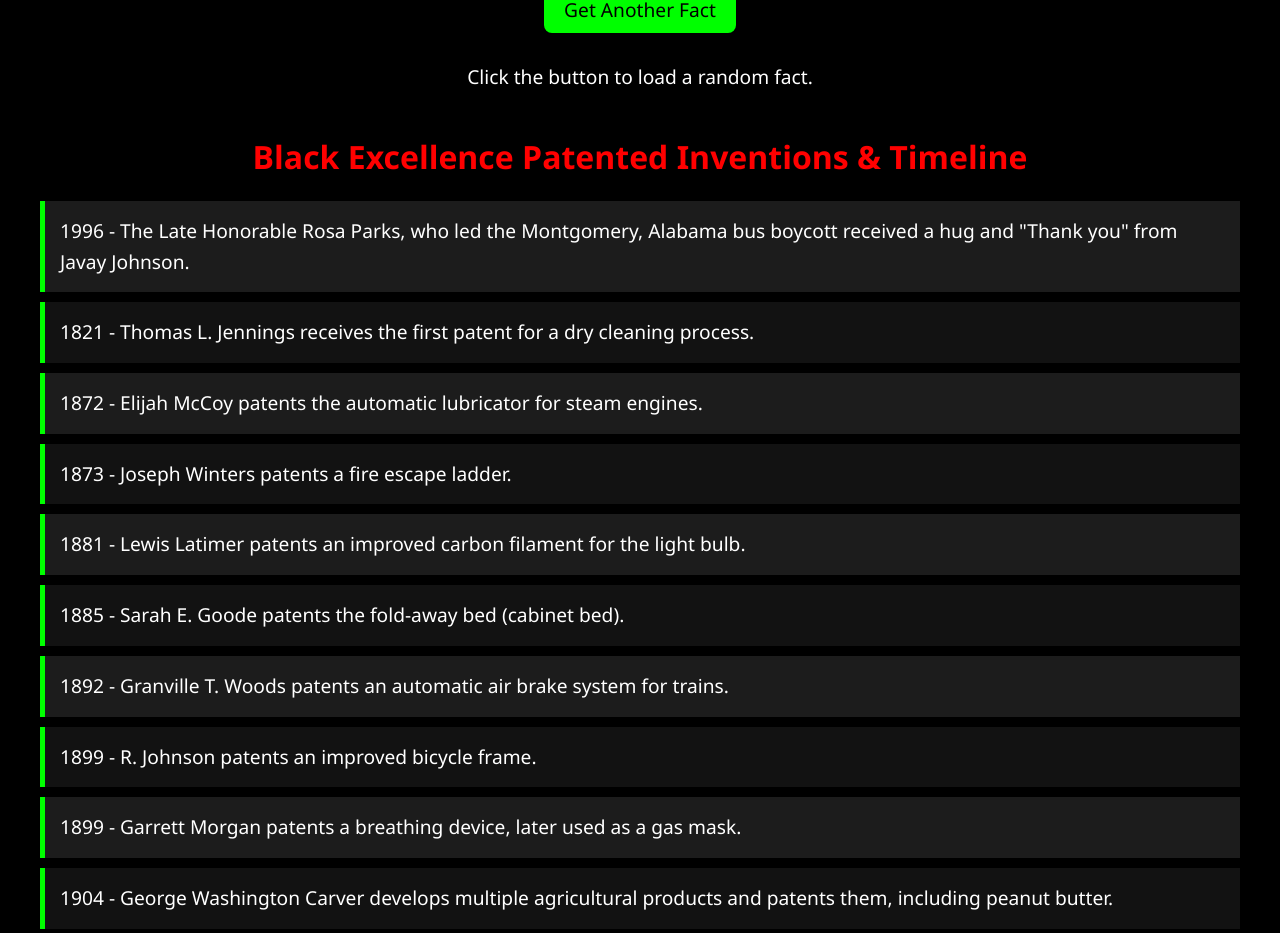
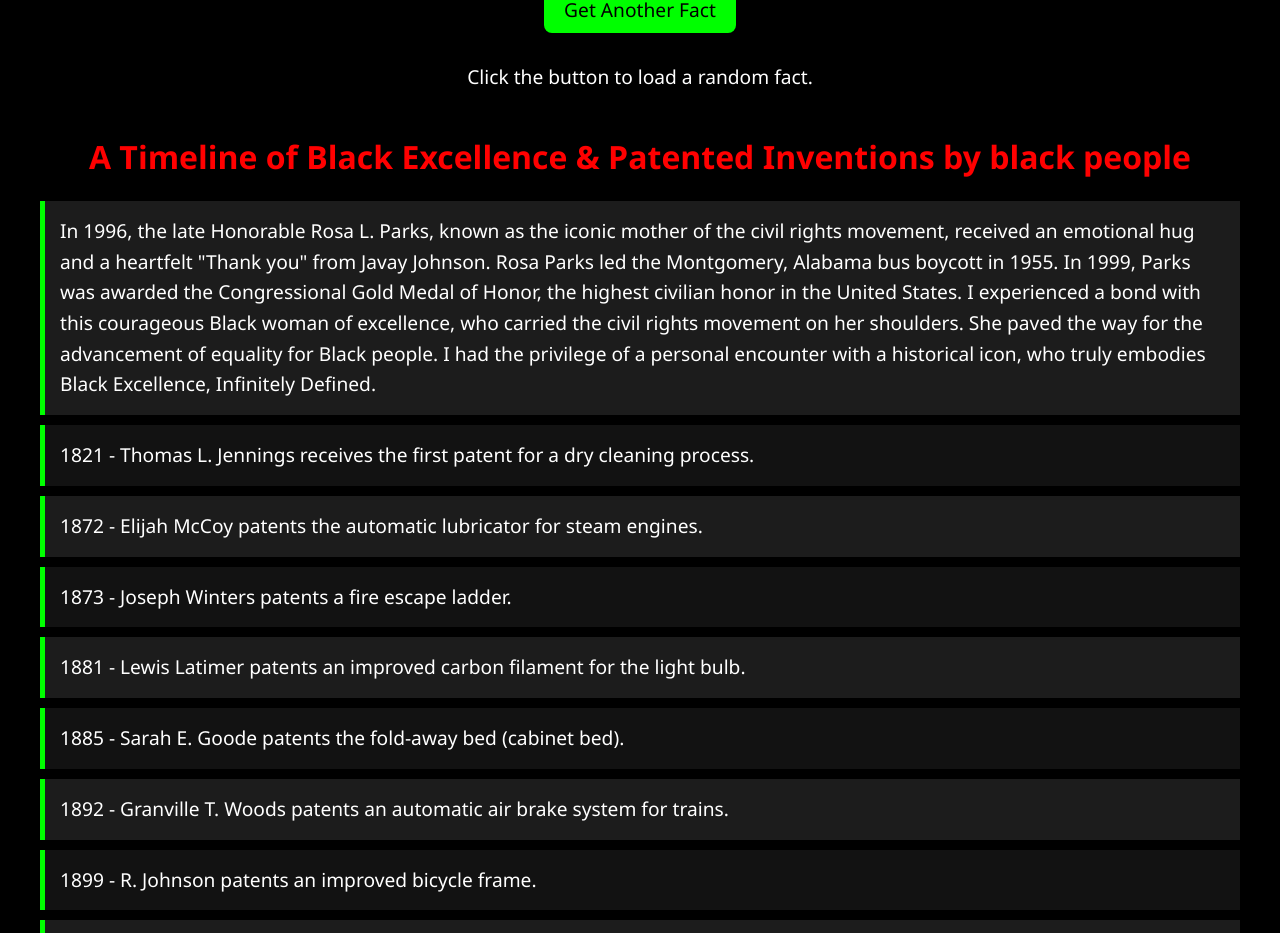
Before and after one commit to JavayJohnson/SBA320-BlackExcellenceDefined, a React (Vite) app in the folder SBA 320 -Black Excellence Defined/: page / in a window 1280 px wide. Shown: the part 840-1773 px from the top of the page. Built offline with nearby package versions, Linux system fonts and the light colour scheme; the HTML template or start-up script is replaced by a standard one.

Commit message:
9th commit

```diff
--- a/SBA 320 -Black Excellence Defined/src/components/Timeline.jsx
+++ b/SBA 320 -Black Excellence Defined/src/components/Timeline.jsx
@@ -3,9 +3,9 @@ import React from 'react';
 function Timeline() {
   return (
     <div id="timeline">
-      <h2>Black Excellence Patented Inventions & Timeline</h2>
+      <h2>A Timeline of Black Excellence & Patented Inventions by black people</h2>
       <ul>
-        <li>1996 - The Late Honorable Rosa Parks, who led the Montgomery, Alabama bus boycott  received a hug and "Thank you" from Javay Johnson.</li>
+        <li>In 1996, the late Honorable Rosa L. Parks, known as the iconic mother of the civil rights movement, received an emotional hug and a heartfelt "Thank you" from Javay Johnson. Rosa Parks led the Montgomery, Alabama bus boycott in 1955. In 1999, Parks was awarded the Congressional Gold Medal of Honor, the highest civilian honor in the United States. I experienced a bond with this courageous Black woman of excellence, who carried the civil rights movement on her shoulders. She paved the way for the advancement of equality for Black people. I had the privilege of a personal encounter with a historical icon, who truly embodies Black Excellence, Infinitely Defined.     </li>
         <li>1821 - Thomas L. Jennings receives the first patent for a dry cleaning process.</li>
         <li>1872 - Elijah McCoy patents the automatic lubricator for steam engines.</li>
         <li>1873 - Joseph Winters patents a fire escape ladder.</li>
```
